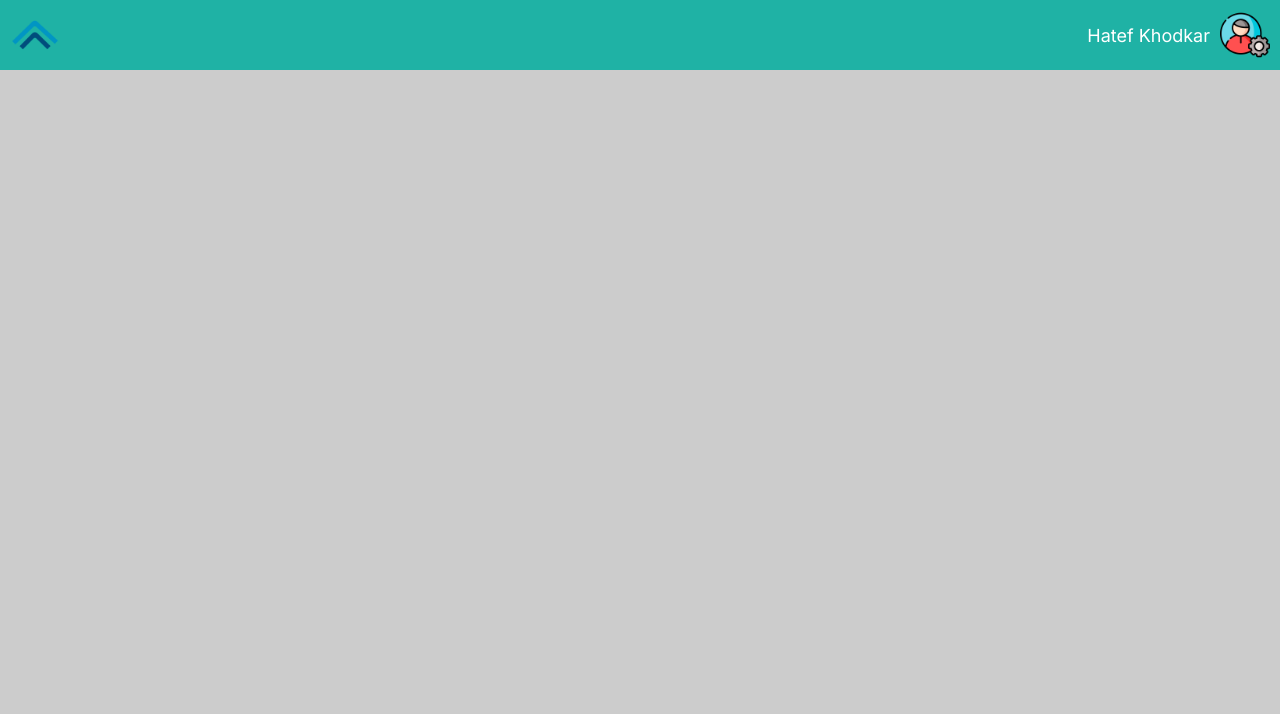
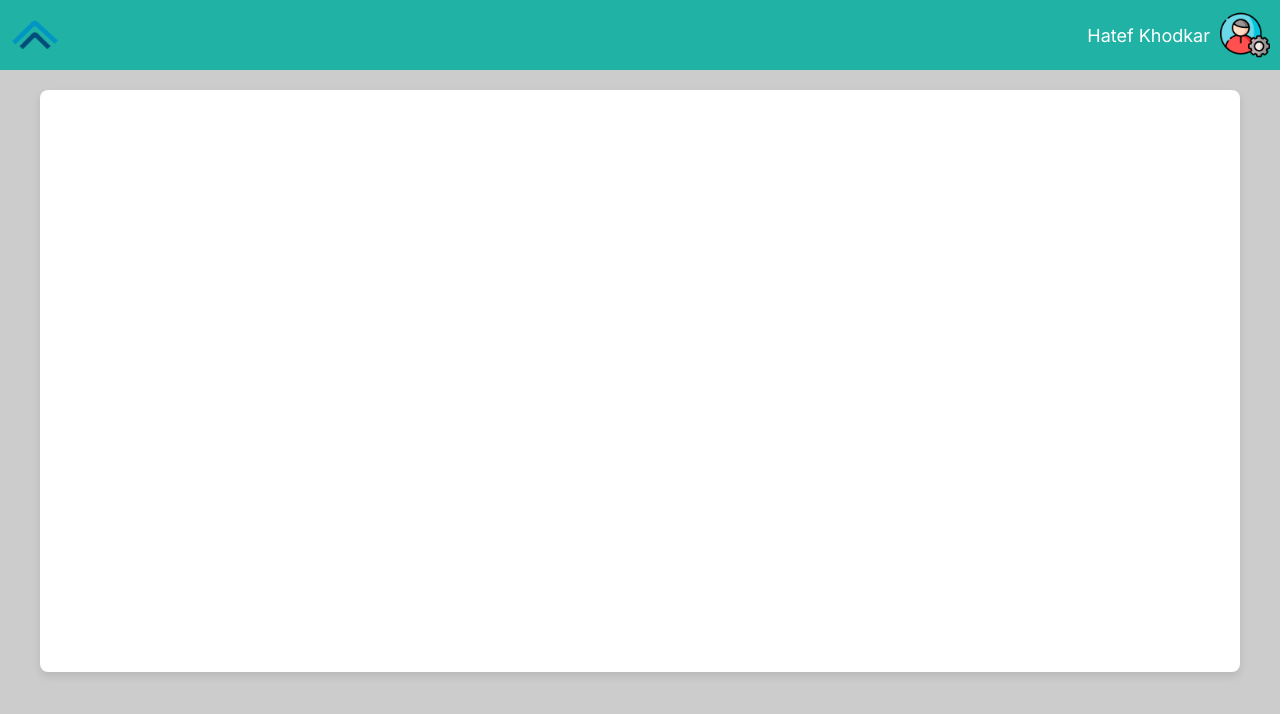
Before and after one commit to hkhodkar/sample-project, an Angular app: page / in a window 1280 px wide. Shown: the top 714 px of the page. Built offline with nearby package versions, Linux system fonts and the light colour scheme.

Commit message:
feat(card): implement card component

```diff
--- a/src/app/app.component.html
+++ b/src/app/app.component.html
@@ -1 +1,5 @@
 <app-header />
+<section class="container">
+  <app-card>
+  </app-card>
+</section>
--- a/src/app/app.component.scss
+++ b/src/app/app.component.scss
@@ -0,0 +1,4 @@
+.container {
+  max-width: 1200px;
+  margin: 90px auto;
+}
--- a/src/app/app.component.ts
+++ b/src/app/app.component.ts
@@ -1,11 +1,12 @@
 import { Component } from '@angular/core';
 import { RouterOutlet } from '@angular/router';
 import { HeaderComponent } from "./layout/header/header.component";
+import { CardComponent } from './components/card/card.component';
 
 @Component({
   selector: 'app-root',
   standalone: true,
-  imports: [RouterOutlet, HeaderComponent],
+  imports: [RouterOutlet, HeaderComponent, CardComponent],
   templateUrl: './app.component.html',
   styleUrl: './app.component.scss'
 })
--- /dev/null
+++ b/src/app/components/card/card.component.html
@@ -0,0 +1,3 @@
+<section class="card">
+  <ng-content></ng-content>
+</section>
--- /dev/null
+++ b/src/app/components/card/card.component.scss
@@ -0,0 +1,7 @@
+.card {
+  padding: 1.6rem;
+  background-color: #ffffff;
+  box-shadow: 0 4px 8px rgba(0, 0, 0, 0.1);
+  border-radius: 8px;
+  height: calc(100vh - 25rem);
+}
```
Also changed, not shown: src/app/components/card/card.component.ts (added, +12 -0 lines), 1 other file (tests, documents, lock files or other folders).
